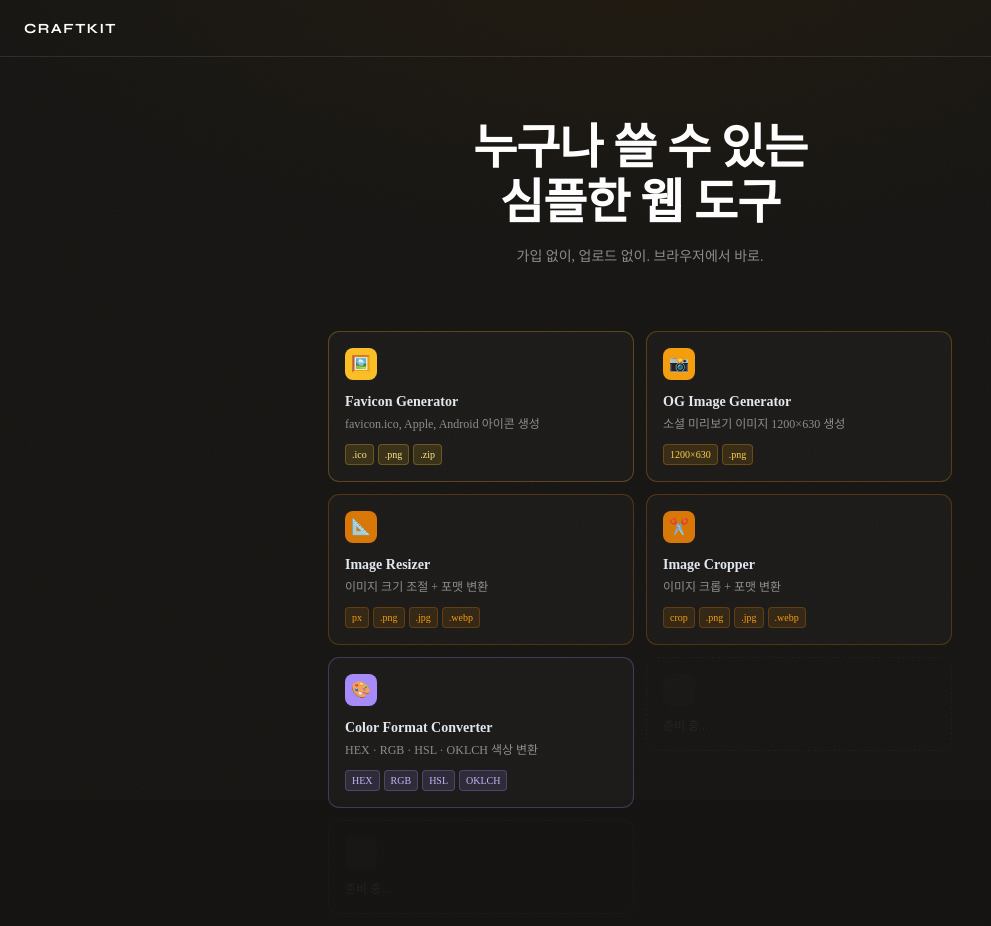
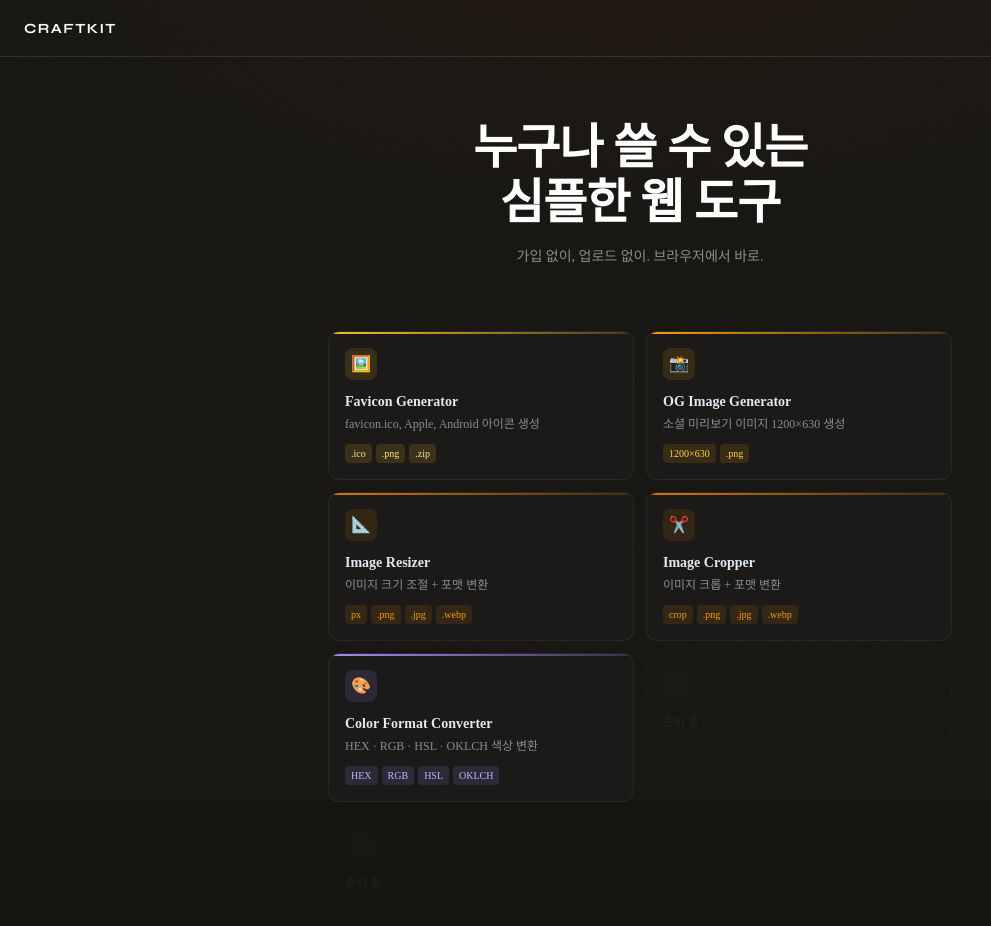
Before and after one commit to wjdxodbs/craftkit, a Next.js app: page / in a window 1280 px wide. Shown: the top 926 px of the page, without its empty margins (0-991 px from the left). Built offline with nearby package versions, Linux system fonts and the light colour scheme.

Commit message:
style: ToolCard 상단 컬러바, 아이콘 틴트, 태그 border 제거

```diff
--- a/src/widgets/tool-card/ui/ToolCard.tsx
+++ b/src/widgets/tool-card/ui/ToolCard.tsx
@@ -25,15 +25,19 @@ export function ToolCard({ tool }: Props) {
     >
       <Link href={tool.href}>
         <div
-          className="cursor-pointer rounded-xl p-4 bg-card transition-shadow hover:shadow-[0_0_20px_var(--glow)]"
-          style={{
-            border: `1px solid ${tool.borderColor}`,
-          }}
+          className="relative cursor-pointer overflow-hidden rounded-xl border border-white/[0.06] bg-card p-4 transition-shadow hover:shadow-[0_0_20px_var(--glow)]"
         >
+          {/* 상단 컬러바 */}
+          <div
+            className="absolute inset-x-0 top-0 h-[2px]"
+            style={{
+              background: `linear-gradient(90deg, ${tool.accentColor}, ${tool.accentColor}33)`,
+            }}
+          />
           <div
             className="mb-3 flex h-8 w-8 items-center justify-center rounded-lg text-base"
             style={{
-              background: tool.accentColor,
+              background: `${tool.accentColor}20`,
             }}
           >
             {tool.icon}
@@ -48,7 +52,6 @@ export function ToolCard({ tool }: Props) {
                 style={{
                   background: tool.tagBg,
                   color: tool.tagText,
-                  border: `1px solid ${tool.borderColor}`,
                 }}
               >
                 {tag}
```
